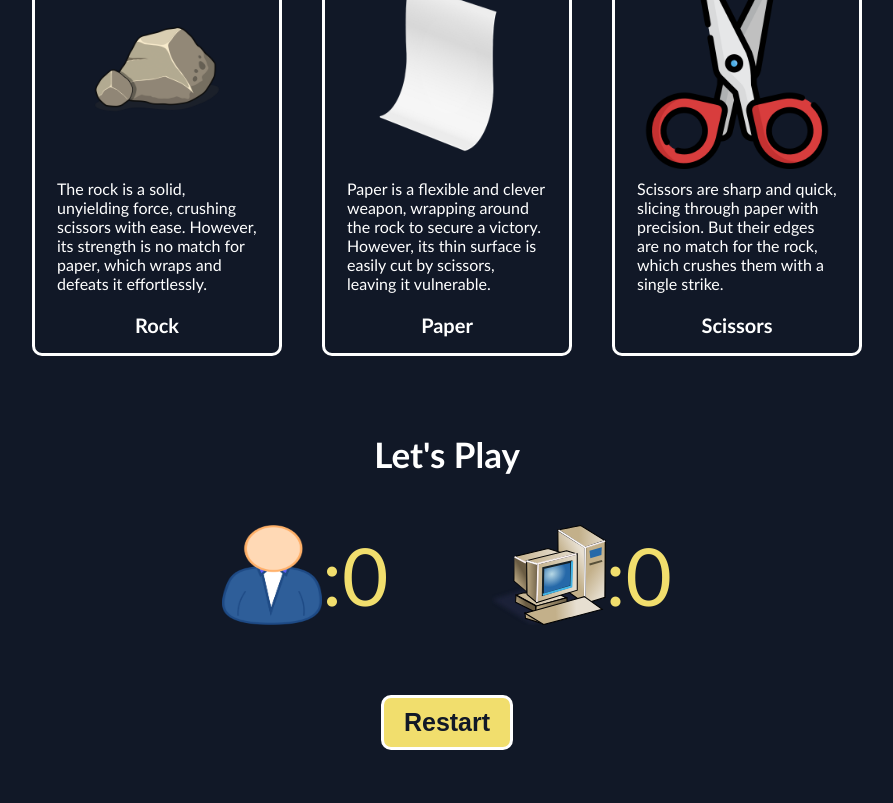
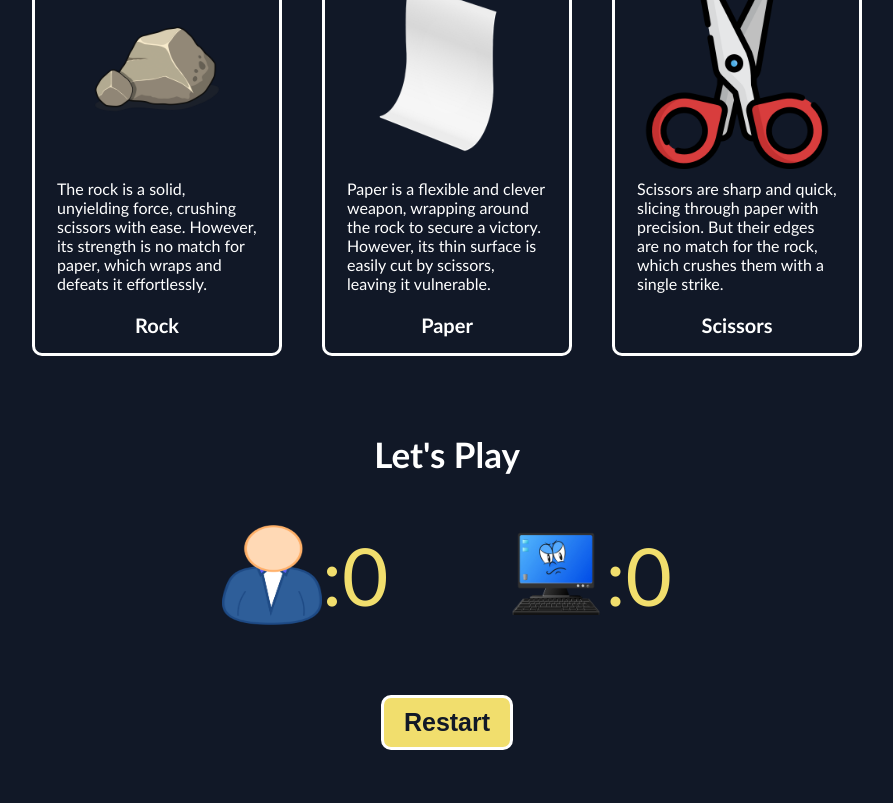
Before and after one commit to JonahTaye/rps-game, a plain HTML site: page index.html in a window 1280 px wide. Shown: the part 820-1623 px from the top of the page, without its empty margins (193-1086 px from the left). Drawn offline with Linux system fonts and the light colour scheme.

Commit message:
chore: change computer class image in index.html file

```diff
--- a/index.html
+++ b/index.html
@@ -50,7 +50,7 @@
                 <div class="humanScore">0</div>
             </div>
             <div class="computer">
-                <img src="images/Computer2.svg" alt="freesvg.org - old style computer vector image" height="100px" width="auto">
+                <img src="images/Computer1.png" alt="charatoon.com - Angry Computer" height="100px" width="auto">
                 <div>:</div>
                 <div class="computerScore">0</div>
             </div>
```
